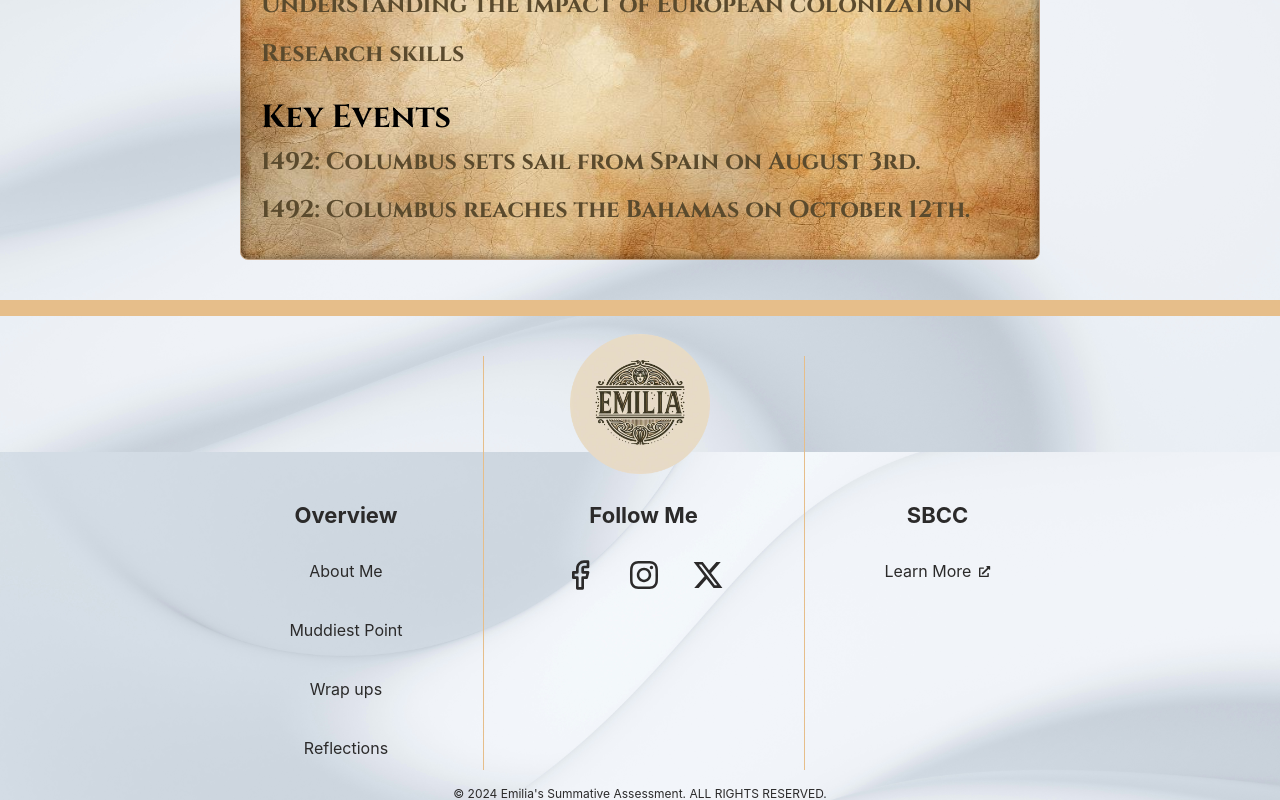
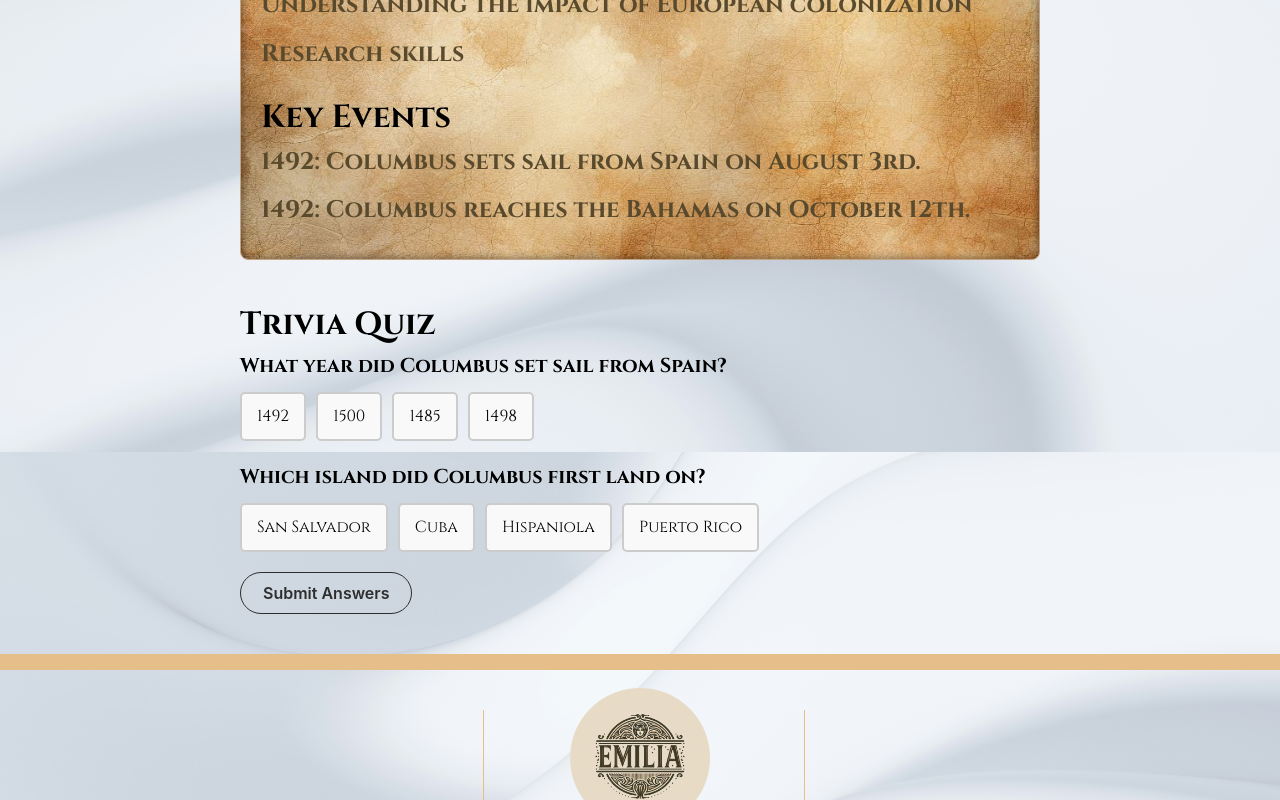
Before and after one commit to Isebring/Emilia-s-Summative-Assessment, a React (Vite) app: page /occasion/1 in a window 1280 px wide. Shown: the part 1468-2268 px from the top of the page. Built offline with nearby package versions, Linux system fonts and the light colour scheme.

Commit message:
add trivia

```diff
--- /dev/null
+++ b/src/components/Trivia.tsx
@@ -0,0 +1,94 @@
+import { Button } from "@mantine/core";
+import React, { useState } from "react";
+
+interface TriviaProps {
+  trivia: {
+    question: string;
+    options: string[];
+    correct_answer: string;
+  }[];
+}
+
+const Trivia: React.FC<TriviaProps> = ({ trivia }) => {
+  const [selectedAnswers, setSelectedAnswers] = useState<string[]>(
+    Array(trivia.length).fill("")
+  );
+  const [showResults, setShowResults] = useState(false);
+
+  const handleAnswerSelect = (index: number, answer: string) => {
+    const newAnswers = [...selectedAnswers];
+    newAnswers[index] = answer;
+    setSelectedAnswers(newAnswers);
+  };
+
+  const handleSubmit = () => {
+    if (selectedAnswers.includes("")) {
+      alert("Please answer all questions before submitting.");
+    } else {
+      setShowResults(true);
+    }
+  };
+
+  return (
+    <div className="trivia-section">
+      <h2>Trivia Quiz</h2>
+      {trivia.map((q, index) => (
+        <div key={index} className="trivia-question">
+          <p>
+            <strong>{q.question}</strong>
+          </p>
+          <div className="trivia-options">
+            {q.options.map((option, optIndex) => (
+              <button
+                key={optIndex}
+                className={`trivia-option ${
+                  selectedAnswers[index] === option ? "selected" : ""
+                } ${
+                  showResults && option === q.correct_answer
+                    ? "correct"
+                    : showResults &&
+                      selectedAnswers[index] === option &&
+                      option !== q.correct_answer
+                    ? "incorrect"
+                    : ""
+                }`}
+                onClick={() => handleAnswerSelect(index, option)}
+                disabled={showResults}
+              >
+                {option}
+              </button>
+            ))}
+          </div>
+        </div>
+      ))}
+      {!showResults && (
+        <Button
+          style={{ fontFamily: "var(--mantine-font-family" }}
+          variant="outline"
+          color="dark"
+          radius="xl"
+          size="md"
+          onClick={handleSubmit}
+        >
+          Submit Answers
+        </Button>
+      )}
+      {showResults && (
+        <div className="trivia-results">
+          <h3>Results</h3>
+          <ul>
+            {trivia.map((q, index) => (
+              <li key={index}>
+                <strong>{q.question}</strong> - Your answer:{" "}
+                {selectedAnswers[index] || "None"} - Correct answer:{" "}
+                {q.correct_answer}
+              </li>
+            ))}
+          </ul>
+        </div>
+      )}
+    </div>
+  );
+};
+
+export default Trivia;
--- a/src/css/HistoricalDetailPage.css
+++ b/src/css/HistoricalDetailPage.css
@@ -77,6 +77,61 @@
   font-weight: 600;
 }
 
+.trivia-section {
+  margin-top: 40px;
+  font-family: "cinzel", sans-serif;
+}
+
+.trivia-question {
+  margin-bottom: 20px;
+}
+
+.trivia-options {
+  display: flex;
+  flex-wrap: wrap;
+  gap: 10px;
+  margin-top: 10px;
+}
+
+.trivia-option {
+  padding: 10px 15px;
+  border: 2px solid #ccc;
+  background-color: #f9f9f9;
+  cursor: pointer;
+  border-radius: 5px;
+  transition: background-color 0.2s, border-color 0.2s;
+}
+
+.trivia-option:hover {
+  background-color: #ececec;
+}
+
+.trivia-option.selected {
+  border-color: #e6be8a;
+  background-color: #e0f7fa;
+  color: #007b83;
+}
+
+.trivia-option.correct {
+  background-color: #4caf50;
+  border-color: #388e3c;
+  color: white;
+}
+
+.trivia-option.incorrect {
+  background-color: #f44336;
+  border-color: #d32f2f;
+  color: white;
+}
+
+.trivia-results {
+  margin-top: 20px;
+}
+
+.trivia-results h3 {
+  margin-bottom: 10px;
+}
+
 @media only screen and (max-width: 470px) {
   .detail-header {
     height: 100%;
--- a/src/data/historicalData.json
+++ b/src/data/historicalData.json
@@ -8,6 +8,18 @@
         "description": "Christopher Columbus' first voyage across the Atlantic Ocean led to the discovery of the New World, marking the beginning of European exploration and colonization of the Americas.",
         "image": "columbus-2.jpg",
         "rating": 3,
+        "trivia": [
+          {
+            "question": "What year did Columbus set sail from Spain?",
+            "options": ["1492", "1500", "1485", "1498"],
+            "correct_answer": "1492"
+          },
+          {
+            "question": "Which island did Columbus first land on?",
+            "options": ["San Salvador", "Cuba", "Hispaniola", "Puerto Rico"],
+            "correct_answer": "San Salvador"
+          }
+        ],
         "reflection": "Studying this event made me realize how interconnected the world became after Columbus' discovery. It was eye-opening to learn both the positive and negative impacts of European exploration.",
         "challenges_faced": "Understanding the biases in historical accounts was difficult. Many sources glorified Columbus without acknowledging the harm caused to indigenous populations.",
         "skills_gained": [
@@ -34,6 +46,18 @@
         "description": "The Spanish invasion of the Americas, led by Hernán Cortés, resulted in the fall of the Aztec Empire and the establishment of Spanish colonial rule over vast territories in the New World.",
         "image": "invasion-2.jpg",
         "rating": 1,
+        "trivia": [
+          {
+            "question": "Who led the Spanish invasion of the Americas?",
+            "options": ["Hernán Cortés", "Francisco Pizarro", "Christopher Columbus", "Ferdinand Magellan"],
+            "correct_answer": "Hernán Cortés"
+          },
+          {
+            "question": "Which empire fell due to the Spanish invasion?",
+            "options": ["Incan Empire", "Mayan Empire", "Aztec Empire", "Roman Empire"],
+            "correct_answer": "Aztec Empire"
+          }
+        ],
         "reflection": "This event taught me about the brutality of conquest and how it's shaped the modern world. It also made me more aware of how history is written by the victors.",
         "challenges_faced": "It was hard to grasp the scale of the suffering caused by the Spanish invasion. Also, balancing different historical perspectives was challenging.",
         "skills_gained": [
@@ -60,6 +84,18 @@
         "description": "The founding of Jamestown in 1607 marked the establishment of the first permanent English settlement in North America, laying the foundation for English colonization and expansion in the New World.",
         "image": "jamestown-2.jpg",
         "rating": 3,
+        "trivia": [
+          {
+            "question": "What year was Jamestown founded?",
+            "options": ["1607", "1612", "1620", "1635"],
+            "correct_answer": "1607"
+          },
+          {
+            "question": "Which company funded the Jamestown settlement?",
+            "options": ["The Virginia Company", "The East India Company", "The Hudson's Bay Company", "The Plymouth Company"],
+            "correct_answer": "The Virginia Company"
+          }
+        ],
         "reflection": "Learning about Jamestown helped me understand the roots of modern America. It also emphasized how fragile early settlements were and the resilience of settlers.",
          "challenges_faced": "I struggled to understand the economic motivations behind colonization and how it created lasting inequalities.",
          "skills_gained": [
--- a/src/pages/HistoricalDetailPage.tsx
+++ b/src/pages/HistoricalDetailPage.tsx
@@ -7,6 +7,7 @@ import jamestownImg from "../assets/imgs/jamestown-2.jpg";
 import { EmojiRating } from "../components/Rating";
 import "../css/HistoricalDetailPage.css";
 import historicalData from "../data/historicalData.json";
+import Trivia from "../components/Trivia";
 
 const images: { [key: string]: string } = {
   "columbus-2.jpg": columbusImg,
@@ -81,6 +82,9 @@ const HistoricalDetailPage: React.FC = () => {
             ))}
           </ul>
         </Paper>
+        {occasion.trivia && occasion.trivia.length > 0 && (
+          <Trivia trivia={occasion.trivia} />
+        )}
       </section>
     </div>
   );
```
